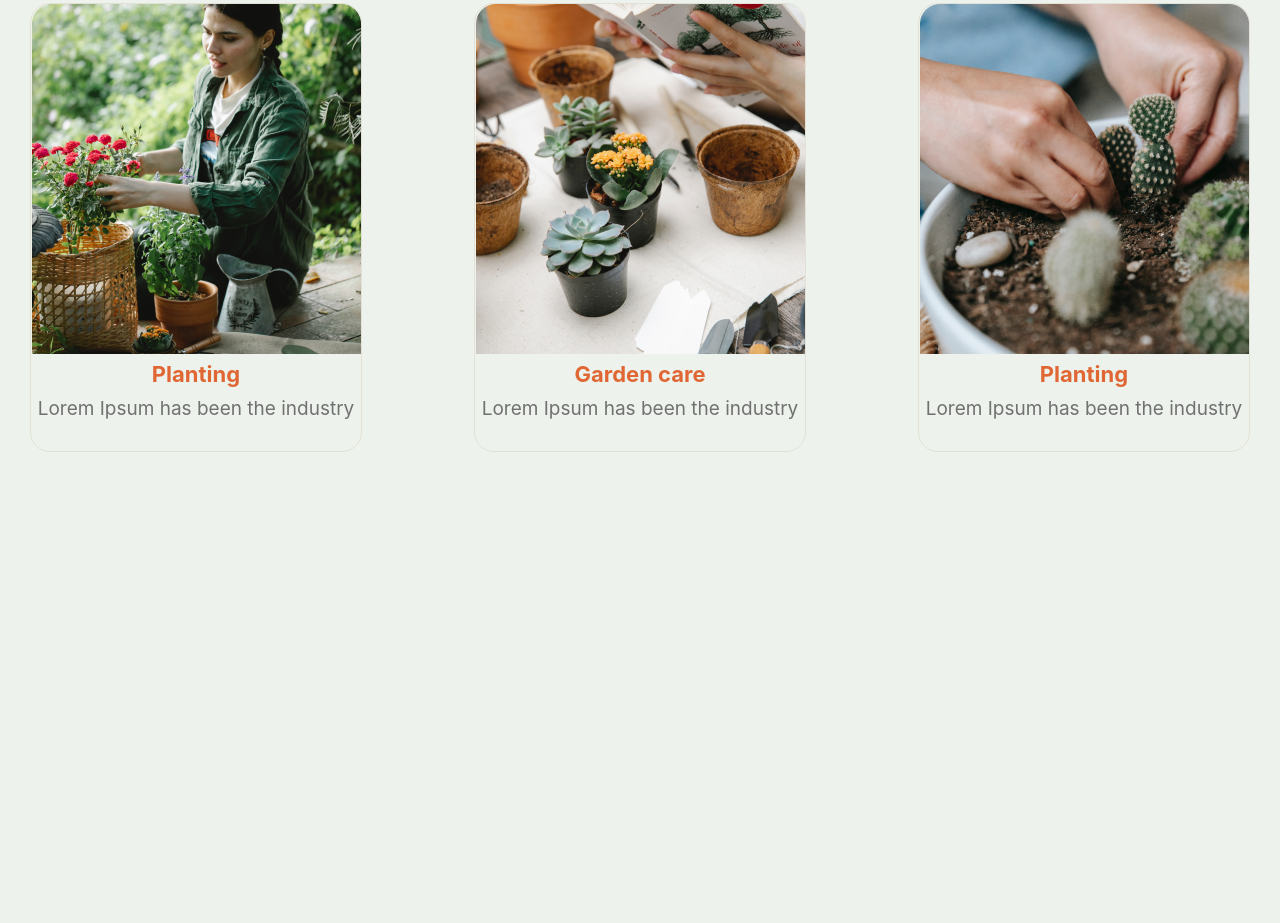
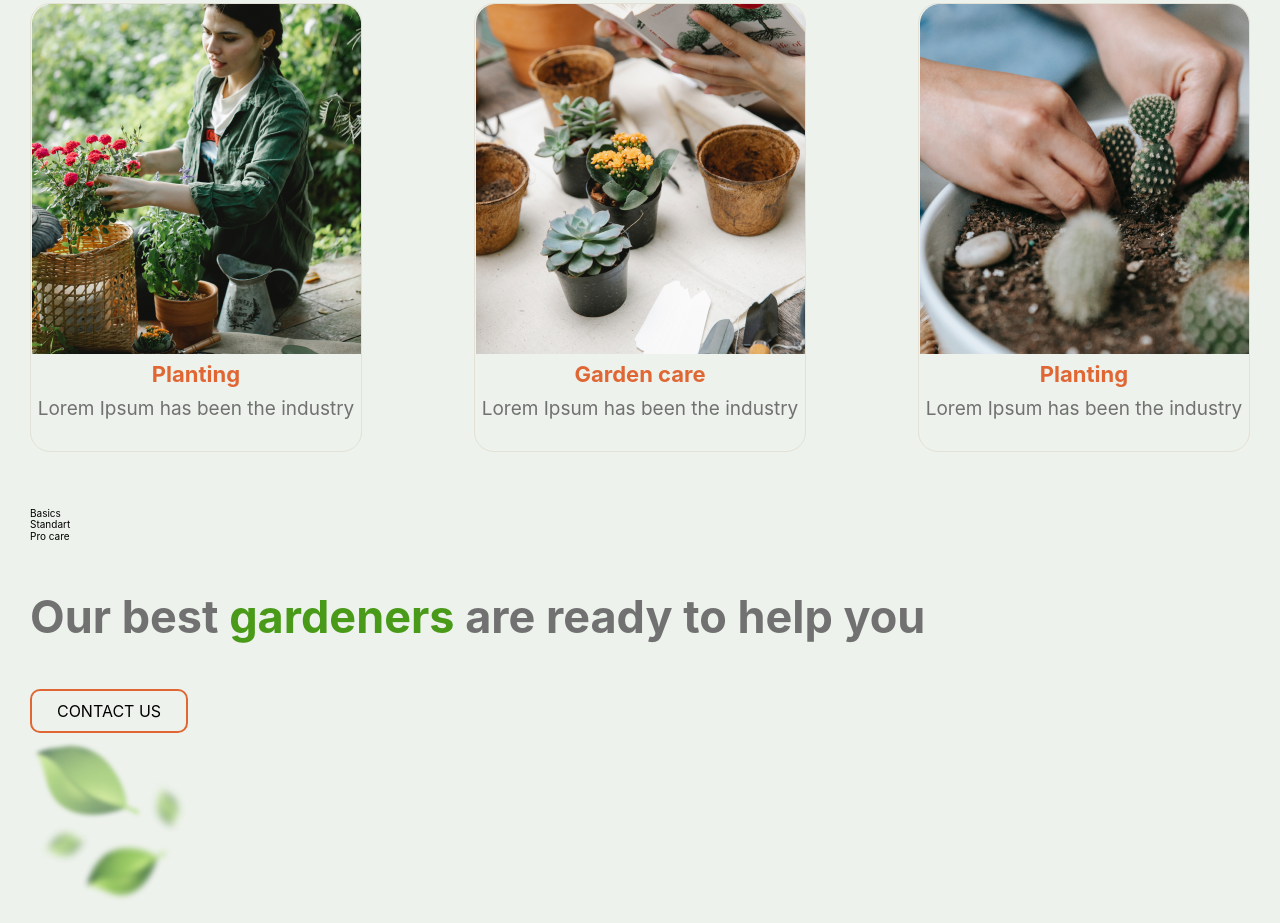
Before and after one commit to nixon2105/Plants, a plain HTML site: page index.html in a window 1280 px wide. Shown: the part 2127-3050 px from the top of the page. Before the commit the page ends 2635 px from the top, so only its background shows below. Drawn offline with nearby package versions, Linux system fonts and the light colour scheme.

Commit message:
feat: add layout section of the prices

```diff
--- a/index.html
+++ b/index.html
@@ -172,6 +172,37 @@
             </div>
           </div>
         </section>
+        <section class="section__prices">
+          <div class="container">
+            <div class="prices">
+              <div class="prices__accordion">
+                <div class="accordion__item accordion__item_show">
+                  <div class="accordion__header">Basics</div>
+                  <div class="accordion__body"></div>
+                </div>
+                <div class="accordion__item">
+                  <div class="accordion__header">Standart</div>
+                  <div class="accordion__body"></div>
+                </div>
+                <div class="accordion__item">
+                  <div class="accordion__header">Pro care</div>
+                  <div class="accordion__body"></div>
+                </div>
+              </div>
+              <div class="prices__info">
+                <div class="info__title">
+                  Our best <span>gardeners </span>are ready to help you
+                </div>
+                <div class="info__btn">
+                  <button>Contact us</button>
+                </div>
+                <div class="info__img">
+                  <img src="./assets/images/price_leafs.png" alt="leafs" />
+                </div>
+              </div>
+            </div>
+          </div>
+        </section>
       </main>
     </div>
     <script src="./js/script.js"></script>
```
